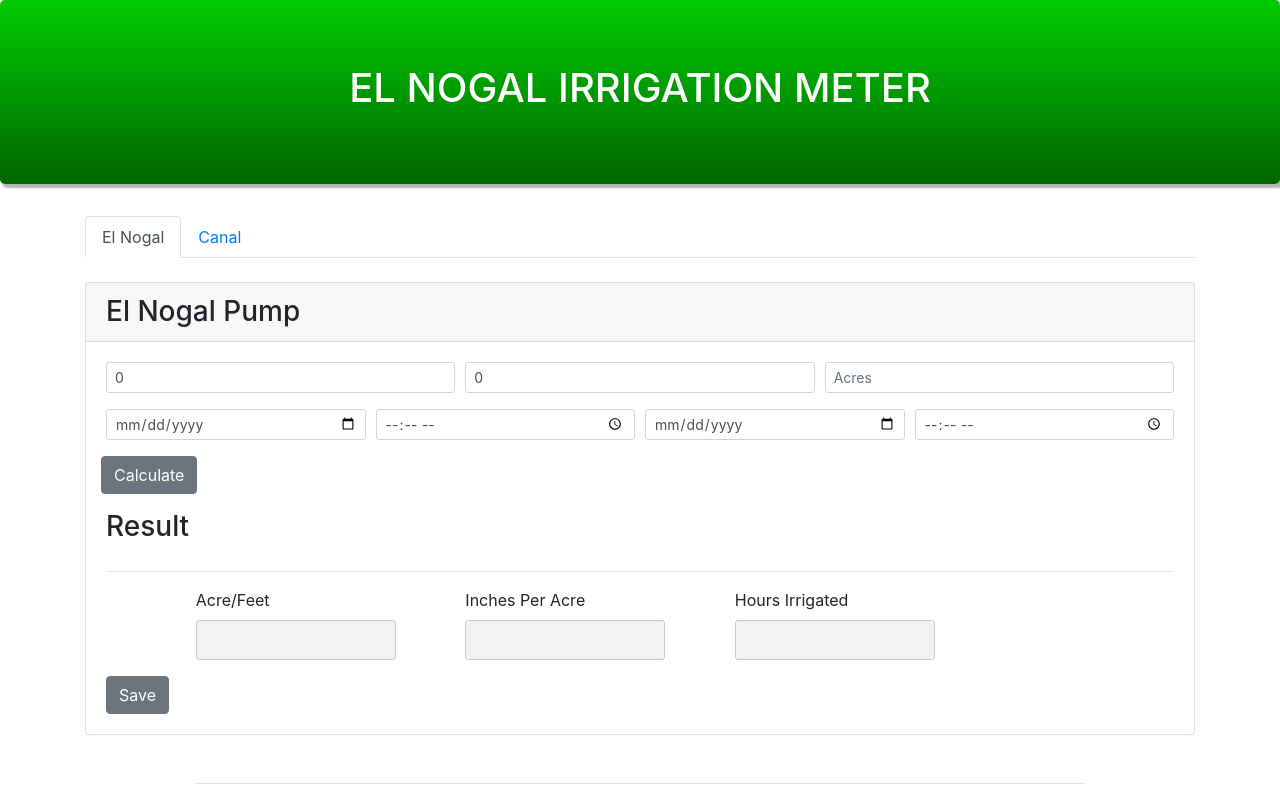
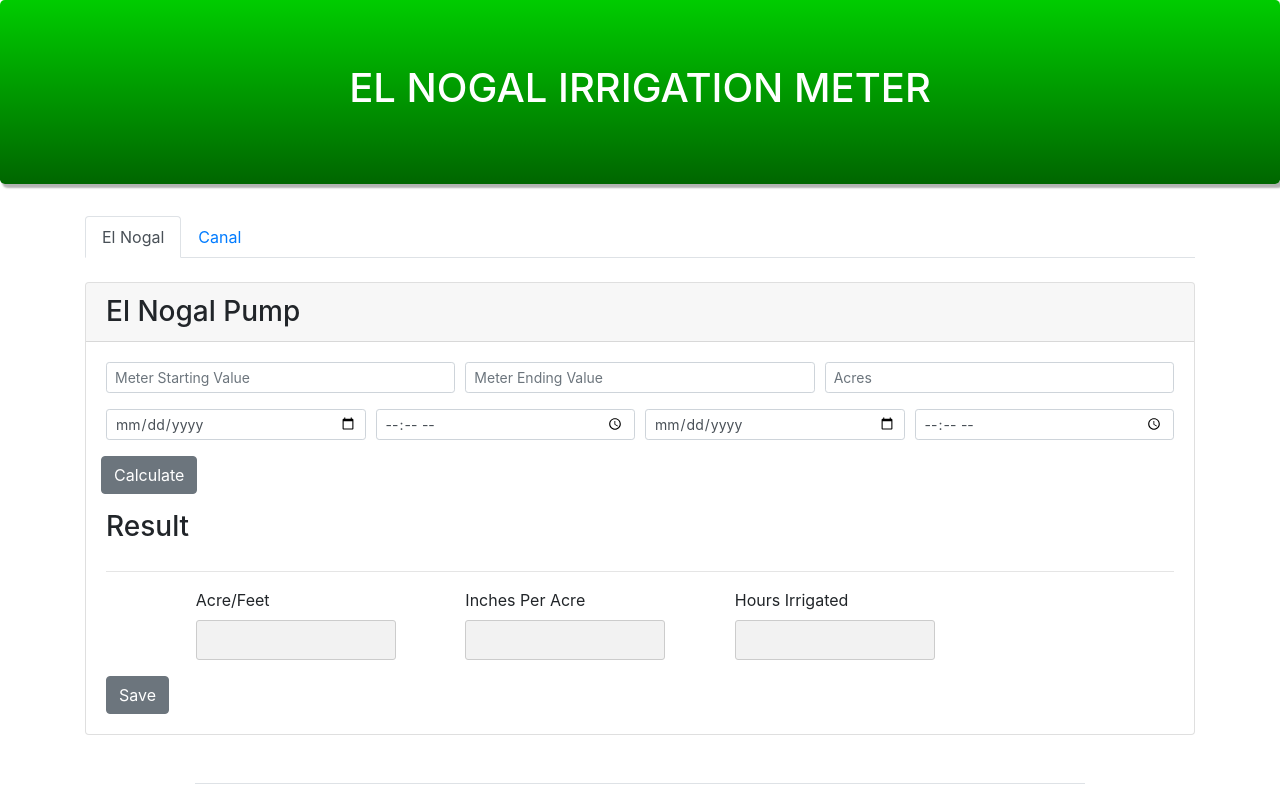
Before and after one commit to MirelesCloud/el-nogal-water-meter, a React (Create React App) app: page / in a window 1280 px wide. Shown: the top 800 px of the page. Built offline with nearby package versions, Linux system fonts and the light colour scheme; no server answers.

Commit message:
cleaned up warning messages

```diff
--- a/src/App.js
+++ b/src/App.js
@@ -29,8 +29,8 @@ const useForm = (props) => {
 function App() {
   const [activeTab, setActiveTab] = useState('1')
   const [field ] = useForm({
-    start: 0,
-    end: 0,
+    start: "",
+    end: "",
     startDate: "",
     endDate: "",
     startTime: "",
--- a/src/Canal.js
+++ b/src/Canal.js
@@ -1,5 +1,5 @@
 import React, { useState, useEffect } from 'react'
-import Interface from './Interface'
+import api from './api'
 import CanalTable from './tables/CanalTable'
 import {
   Card,
@@ -22,7 +22,6 @@ const Canal = ( props ) => {
   const field = props.field
 
   const calculate = ( meterEnd, meterStart, acres, start, end, timeStart, timeEnd ) => {
-    console.log(start)
     const inchesPerAcre = (((meterEnd-meterStart)*(12/100))/acres).toFixed(1);
     const acreFeet = ((meterEnd-meterStart)*(.01)).toFixed(1)
     let dt1 = new Date(start + " " + timeStart);
@@ -68,7 +67,6 @@ const FormInterface = (props) => {
   let { start, end, startDate, endDate, startTime, endTime, acres,  inchesPerAcre, acreFeet, hours} = field
   let calculate = props.calculate
 
-console.log(props)
   const click = () => {
       calculate(start, end, acres, startDate, endDate, startTime, endTime)
   }
@@ -78,12 +76,16 @@ console.log(props)
       field.acreFeet = props.result[1]
       field.hours = props.result[2] || null
     setResult(field.inchesPerAcre, field.acreFeet, field.hours)
- })
+  }, [field.inchesPerAcre, field.acreFeet, field.hours, props.result])
+
+  console.log(result)
+
 
   const handleSubmit = e => {
     e.preventDefault()
-   props.api.insertCanalMeter(field)
+    api.insertCanalMeter(field)
     window.location.reload()
+
   }
 
   return (
--- a/src/ElNogal.js
+++ b/src/ElNogal.js
@@ -1,20 +1,24 @@
-import React, { useState } from 'react'
+import React, { useState, useEffect } from 'react'
+import api from './api'
 import WellTable from './tables/WellTable'
-import Interface from './Interface'
 import {
   Card,
   CardHeader,
   Row,
   Col,
+  Button,
+  Form,
+  FormGroup,
+  Label,
+  Input,
+  CardTitle,
+  CardBody
 } from 'reactstrap';
 
 
 const ElNogal = ( props ) => {
   const [result, setResult] = useState([])
-  const useForm = props.useForm
-  const [field, setField] = useForm(props.field)
-  console.log(props)
-
+  const field = props.field
 
   const calculate = ( start, end, acres, startDate, endDate, startTime, endTime ) => {
     const inchesPerAcre = (((end-start)*(12/1000))/acres).toFixed(1);
@@ -26,7 +30,7 @@ const ElNogal = ( props ) => {
       diff /=  (60 * 60);
       return Math.abs(Math.round(diff));
     }
-
+    field.inchesPerAcre = inchesPerAcre
     const hours = hoursResult(dt1,dt2)
 
     setResult([
@@ -37,21 +41,13 @@ const ElNogal = ( props ) => {
     return result
   }
 
-  console.log("result", result)
-
-  const handleSubmit = e => {
-    e.preventDefault()
-    props.api.insertMeter(field)
-    window.location.reload()
-  }
-
   return (
   <>
     <Row>
      <Col md="12" className="mt-4">
       <Card>
         <CardHeader tag="h3">El Nogal Pump</CardHeader>
-        <Interface data={props} calculate={calculate} result={result} handleSubmit={handleSubmit} />
+        <FormInterface data={props} calculate={calculate} result={result}/>
       </Card>
      </Col>
    </Row>
@@ -60,4 +56,124 @@ const ElNogal = ( props ) => {
   )
 }
 
+const FormInterface = (props) => {
+  const [result, setResult] = useState([])
+  const useForm = props.data.useForm
+  const [field, setField] = useForm(props.data.field)
+
+  let { start, end, startDate, endDate, startTime, endTime, acres,  inchesPerAcre, acreFeet, hours} = field
+  let calculate = props.calculate
+
+  const click = () => {
+      calculate(start, end, acres, startDate, endDate, startTime, endTime)
+  }
+
+    useEffect(() => {
+      field.inchesPerAcre = props.result[0]
+      field.acreFeet = props.result[1]
+      field.hours = props.result[2] || null
+    setResult(field.inchesPerAcre, field.acreFeet, field.hours)
+  }, [field.inchesPerAcre, field.acreFeet, field.hours, props.result])
+
+  console.log(result)
+
+  /* const handleClick = (start, end) => {
+    field.acreFeet = end * start
+    setResult(field.acreFeet)
+  }
+  console.log(acreFeet, start, end) */
+
+
+  const handleSubmit = e => {
+    e.preventDefault()
+    api.insertMeter(field)
+    window.location.reload()
+
+  }
+
+  return (
+    <CardBody>
+      <Form onSubmit={handleSubmit}>
+        <Row form>
+          <Col md={4}>
+            <FormGroup>
+            {/*   <Label for="meterStart">Meter Start</Label> */}
+              <Input placeholder="Meter Starting Value" type="number" name="meter-start" bsSize="sm" value={start} id="start" onChange={setField}/>
+            </FormGroup>
+          </Col>
+          <Col md={4}>
+            <FormGroup>
+              {/* <Label for="meterEnd">Meter End</Label> */}
+              <Input placeholder="Meter Ending Value" type="number" name="meter-end" bsSize="sm" value={end} id="end" onChange={setField} />
+            </FormGroup>
+          </Col>
+          <Col md={4}>
+            <FormGroup>
+              {/*  <Label for="acres">Acres</Label> */}
+              <Input placeholder="Acres" type="number" name="acres" bsSize="sm" value={acres} id="acres" onChange={setField}/>
+            </FormGroup>
+          </Col>
+        </Row>
+        <Row form >
+          <Col md={3}>
+            <FormGroup >
+              {/*  <Label>Start Date</Label> */}
+              <Input placeholder="Start Date "type="date"  bsSize="sm" name="date-start" value={startDate} id="startDate" onChange={setField}></Input>
+            </FormGroup>
+          </Col>
+          <Col md={3}>
+            <FormGroup>
+              {/*  <Label>Time Start</Label> */}
+              <Input type="time" placeholder="Start Time" bsSize="sm" name="time-start" value={startTime} id="startTime" onChange={setField}></Input>
+            </FormGroup>
+          </Col>
+            <Col md={3}>
+            <FormGroup >
+              {/*  <Label>End Date</Label> */}
+              <Input type="date"  bsSize="sm" name="date-end" value={endDate} id="endDate" onChange={setField}></Input>
+            </FormGroup>
+          </Col>
+          <Col md={3}>
+            <FormGroup>
+            {/*   <Label>Time End</Label> */}
+              <Input type="time" bsSize="sm" name="time-end" value={endTime} id="endTime" onChange={setField}></Input>
+            </FormGroup>
+          </Col>
+          <Button onClick={click}>Calculate</Button>
+        </Row>
+        <Row>
+          <Col md={12}>
+            <CardTitle tag="h3" className="mt-3">Result</CardTitle>
+          </Col>
+        </Row>
+        <hr/>
+        <Row form >
+          <Col md="3 offset-1">
+            <FormGroup>
+              <Label>Acre/Feet</Label>
+              {/* <Input readOnly type="number" name="acre-feet" value={field.acreFeet} id="acreFeet" onSubmit={setField}/> */}
+              <div className="result" type="number" name="acre-feet" value={acreFeet} id="acreFeet" onSubmit={setField}>{acreFeet}</div>
+            </FormGroup>
+          </Col>
+          <Col md={3}>
+            <FormGroup>
+              <Label>Inches Per Acre</Label>
+              {/* <Input readOnly type="number" name="inches-per-acre" value={field.inchesPerAcre} id="inchesPerAcre" onSubmit={setField}/>  */}
+              <div className="result" type="number" name="inches-per-acre" value={inchesPerAcre} id="inchesPerAcre" onSubmit={setField}>{inchesPerAcre}</div>
+            </FormGroup>
+          </Col>
+          <Col md={3}>
+            <FormGroup>
+              <Label>Hours Irrigated</Label>
+              {/* <Input readOnly type="number" name="hours" value={field.hours} id="hours" onSubmit={setField}/>  */}
+              <div className="result" type="number" name="hours" value={hours} id="hours" onSubmit={setField}>{hours}</div>
+            </FormGroup>
+          </Col>
+        </Row>
+      <Button type="submit" value="submit">Save</Button>
+    </Form>
+  </CardBody>
+  )
+
+}
 export default ElNogal
--- a/src/Interface.js
+++ b/src/Interface.js
@@ -31,9 +31,15 @@ console.log(props)
    setResult(field.inchesPerAcre, field.acreFeet, field.hours)
  })
 
+ const handleSubmit = e => {
+  e.preventDefault()
+  api.insertMeter(field)
+  window.location.reload()
+}
+
   return (
     <CardBody>
-      <Form onSubmit={props.handleSubmit}>
+      <Form onSubmit={handleSubmit}>
         <Row form>
           <Col md={4}>
             <FormGroup>
--- a/src/api.js
+++ b/src/api.js
@@ -1,7 +1,7 @@
 import axios from 'axios'
 
 const api = axios.create({
-  baseURL: 'https://warm-citadel-66982.herokuapp.com'
+  baseURL: 'http://localhost:4000'
 })
 
 export const insertMeter = payload => api.post(`/well/meter`, payload)
--- a/src/tables/CanalTable.js
+++ b/src/tables/CanalTable.js
@@ -10,12 +10,8 @@ import api from '../api'
 
 const CanalTable = () => {
   const [data, setData] = useState([])
-  const [isLoading, setIsLoading] = useState(false)
-
-
 
   useEffect( () => {
-    setIsLoading(true)
     const fetchData = async () => {
       const result = await api.getAllCanalMeters()
         .catch(error => error)
@@ -98,7 +94,7 @@ const CanalTable = () => {
                      {/*  <Button color="success" size="sm">Edit</Button> */}
                       <Button close className="text-danger" size="sm" onClick={() => {
                         if (window.confirm('Are you sure you want to delete this entry?')) {
-                          api.deleteMeterById(data._id);
+                          api.deleteCanalMeterById(data._id);
                         }
                         window.location.reload()}
                         }/>
--- a/src/tables/WellTable.js
+++ b/src/tables/WellTable.js
@@ -10,12 +10,10 @@ import api from '../api'
 
 const WellTable = () => {
   const [data, setData] = useState([])
-  const [isLoading, setIsLoading] = useState(false)
 
 
 
   useEffect( () => {
-    setIsLoading(true)
     const fetchData = async () => {
       const result = await api.getAllMeters()
         .catch(error => error)
```
Also changed, not shown: src/DB.js (deleted, +0 -170 lines). Lines whose indentation alone changed are shown as unchanged.
